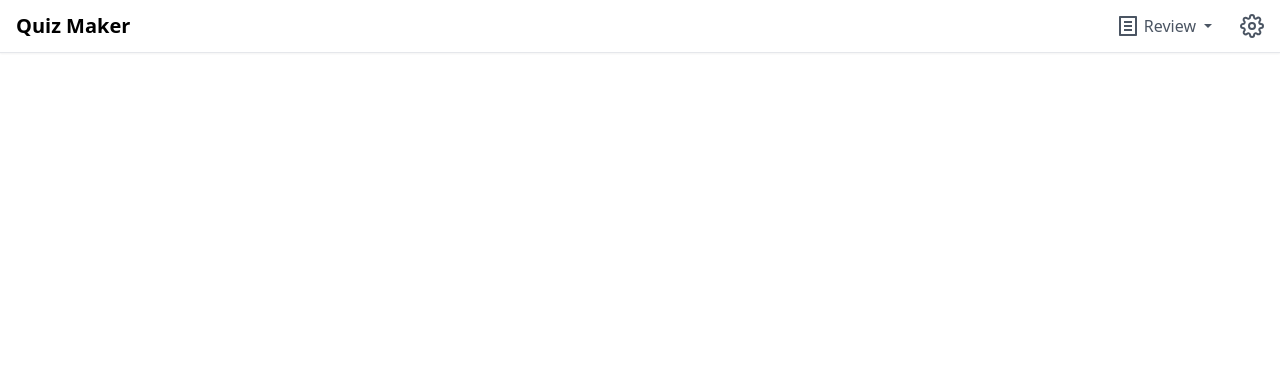
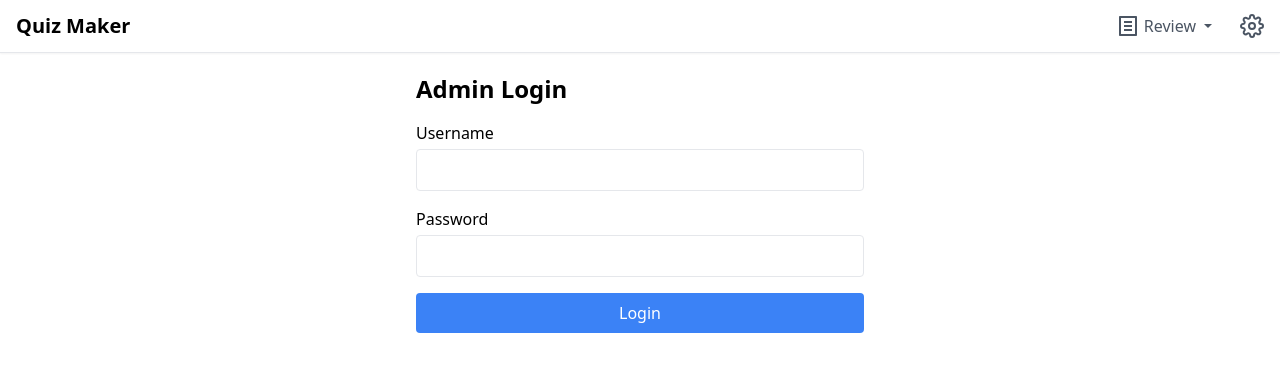
Before and after one commit to qurore/quiz-maker-frontend, a React (Create React App) app: page /admin in a window 1280 px wide. Before the commit this address had no page. Shown: the top 372 px of the page. Built offline with nearby package versions, Linux system fonts and the light colour scheme.

Commit message:
added admin page

```diff
--- a/src/App.js
+++ b/src/App.js
@@ -3,7 +3,8 @@ import Home from './components/Home';
 import SubjectChapters from './components/SubjectChapters';
 import Quiz from './components/Quiz';
 import Navbar from './components/Navbar';
-
+import UserGuide from './pages/UserGuide';
+import Admin from './pages/Admin';
 function App() {
   return (
     <Router>
@@ -15,6 +16,8 @@ function App() {
             <Route path="/quiz/:subjectId" element={<SubjectChapters />} />
             <Route path="/quiz/:subjectId/custom" element={<Quiz />} />
             <Route path="/quiz/:subjectId/review" element={<Quiz />} />
+            <Route path="/user-guide" element={<UserGuide />} />
+            <Route path="/admin" element={<Admin />} />
           </Routes>
         </main>
       </div>
--- a/src/components/SettingsPanel.jsx
+++ b/src/components/SettingsPanel.jsx
@@ -1,25 +1,10 @@
 import { Link } from 'react-router-dom';
 
-function SettingsPanel({ darkMode, toggleDarkMode }) {
+function SettingsPanel() {
   return (
     <div className="absolute right-0 mt-3 w-48 bg-white rounded-md shadow-lg py-1 z-10 border border-gray-200 shadow-md">
       <Link to="/admin" className="block px-4 py-2 text-sm text-gray-700 hover:bg-gray-100">Admin</Link>
-      <hr className="my-1 border-gray-200" />
-      <div className="px-4 py-2 flex items-center justify-between">
-        <span className="text-sm text-gray-700">Dark Mode</span>
-        <button
-          onClick={toggleDarkMode}
-          className={`${
-            darkMode ? 'bg-blue-600' : 'bg-gray-200'
-          } relative inline-flex items-center h-6 rounded-full w-11 transition-colors focus:outline-none`}
-        >
-          <span
-            className={`${
-              darkMode ? 'translate-x-6' : 'translate-x-1'
-            } inline-block w-4 h-4 transform bg-white rounded-full transition-transform`}
-          />
-        </button>
-      </div>
+      <Link to="/user-guide" className="block px-4 py-2 text-sm text-gray-700 hover:bg-gray-100">User Guide</Link>
     </div>
   );
 }
--- /dev/null
+++ b/src/pages/Admin.jsx
@@ -0,0 +1,106 @@
+import { useState, useEffect } from 'react';
+import { useNavigate } from 'react-router-dom';
+
+function Admin() {
+  const [username, setUsername] = useState('');
+  const [password, setPassword] = useState('');
+  const [error, setError] = useState('');
+  const [isAuthenticated, setIsAuthenticated] = useState(false);
+  const navigate = useNavigate();
+
+  useEffect(() => {
+    // Check if already authenticated
+    const auth = localStorage.getItem('adminAuth');
+    if (auth === 'true') {
+      setIsAuthenticated(true);
+    }
+  }, []);
+
+  const handleLogin = (e) => {
+    e.preventDefault();
+
+    if (
+      username === process.env.REACT_APP_ADMIN_USERNAME &&
+      password === process.env.REACT_APP_ADMIN_PASSWORD
+    ) {
+      setIsAuthenticated(true);
+      localStorage.setItem('adminAuth', 'true');
+      setError('');
+    } else {
+      setError('Invalid credentials');
+    }
+  };
+
+  const handleLogout = () => {
+    setIsAuthenticated(false);
+    localStorage.removeItem('adminAuth');
+    navigate('/');
+  };
+
+  if (isAuthenticated) {
+    return (
+      <div className="container mx-auto p-4">
+        <div className="max-w-md mx-auto">
+          <h1 className="text-2xl font-bold mb-4">Admin Dashboard</h1>
+          {/* Add your admin functionality here */}
+          <p className="mb-4">Welcome to the admin dashboard!</p>
+          <button
+            onClick={handleLogout}
+            className="bg-red-500 text-white px-4 py-2 rounded hover:bg-red-600 transition-colors"
+          >
+            Logout
+          </button>
+        </div>
+      </div>
+    );
+  }
+
+  return (
+    <div className="container mx-auto p-4">
+      <div className="max-w-md mx-auto">
+        <h1 className="text-2xl font-bold mb-4">Admin Login</h1>
+        <form onSubmit={handleLogin} className="space-y-4">
+          {error && (
+            <div className="bg-red-100 border border-red-400 text-red-700 px-4 py-3 rounded">
+              {error}
+            </div>
+          )}
+          <div>
+            <label htmlFor="username" className="block mb-1">
+              Username
+            </label>
+            <input
+              type="text"
+              id="username"
+              value={username}
+              onChange={(e) => setUsername(e.target.value)}
+              className="w-full p-2 border rounded"
+              required
+            />
+          </div>
+          <div>
+            <label htmlFor="password" className="block mb-1">
+              Password
+            </label>
+            <input
+              type="password"
+              id="password"
+              value={password}
+              onChange={(e) => setPassword(e.target.value)}
+              className="w-full p-2 border rounded"
+              required
+            />
+          </div>
+          <button
+            type="submit"
+            className="w-full bg-blue-500 text-white px-4 py-2 rounded hover:bg-blue-600 transition-colors"
+          >
+            Login
+          </button>
+        </form>
+      </div>
+    </div>
+  );
+}
+
+export default Admin;
--- /dev/null
+++ b/src/pages/UserGuide.jsx
@@ -0,0 +1,36 @@
+import React from 'react';
+
+function UserGuide() {
+  return (
+    <div className="container mx-auto px-4 py-8 max-w-4xl">
+      <h1 className="text-3xl font-bold mb-6">User Guide</h1>
+
+      <section className="mb-8">
+        <h2 className="text-2xl font-semibold mb-4">Getting Started</h2>
+        <p className="mb-4">Welcome to the Quiz Maker application! This guide will help you understand how to use our platform effectively.</p>
+      </section>
+
+      <section className="mb-8">
+        <h2 className="text-2xl font-semibold mb-4">Creating a Quiz</h2>
+        <ol className="list-decimal list-inside space-y-2">
+          <li>Click on the "Create Quiz" button</li>
+          <li>Enter your quiz title and description</li>
+          <li>Add questions and multiple choice answers</li>
+          <li>Save your quiz when finished</li>
+        </ol>
+      </section>
+
+      <section className="mb-8">
+        <h2 className="text-2xl font-semibold mb-4">Taking a Quiz</h2>
+        <ol className="list-decimal list-inside space-y-2">
+          <li>Browse available quizzes on the home page</li>
+          <li>Click "Start Quiz" on your chosen quiz</li>
+          <li>Select your answers for each question</li>
+          <li>Submit your answers to see your results</li>
+        </ol>
+      </section>
+    </div>
+  );
+}
+
+export default UserGuide;
```
